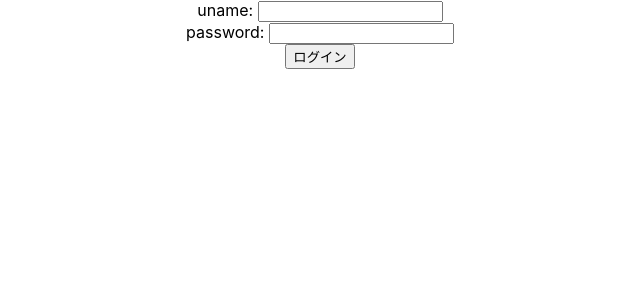
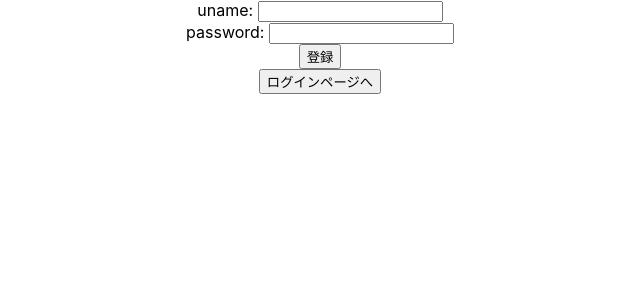
Before and after one commit to j19015/k-tube, a React (Create React App) app in the folder frontend/: page / in a window 1280 px wide. Shown: the top 300 px of the page, without its empty margins (320-960 px from the left). Built offline with nearby package versions, Linux system fonts and the light colour scheme; no server answers.

Commit message:
change login signin pagever1.0

```diff
--- a/frontend/src/App.tsx
+++ b/frontend/src/App.tsx
@@ -29,6 +29,9 @@ function App() {
   const [session_status,setSession_status]=useState(false);
 
 
+  const changeSignStatus=()=>{
+    setSign_status(!sign_status)
+  }
 
 
   useEffect(() => {
@@ -105,17 +108,23 @@ function App() {
           <UploadVideoForm></UploadVideoForm>
         </>
       ) : (
-        sign_status ? (
+        !sign_status ? (
           <>
             uname: <input value={uname} onChange={e => setUname(e.target.value)}></input><br />
             password: <input value={password} onChange={e => setPassword(e.target.value)}></input><br />
             <button onClick={signin}>ログイン</button>
+            <div>
+              <button onClick={changeSignStatus}>登録ページへ</button>
+            </div>
           </>
         ) : (
           <>
             uname: <input value={uname} onChange={e => setUname(e.target.value)}></input><br />
             password: <input value={password} onChange={e => setPassword(e.target.value)}></input><br />
             <button onClick={signup}>登録</button>
+            <div>
+              <button onClick={changeSignStatus}>ログインページへ</button>
+            </div>
           </>
         )
       )}
```
